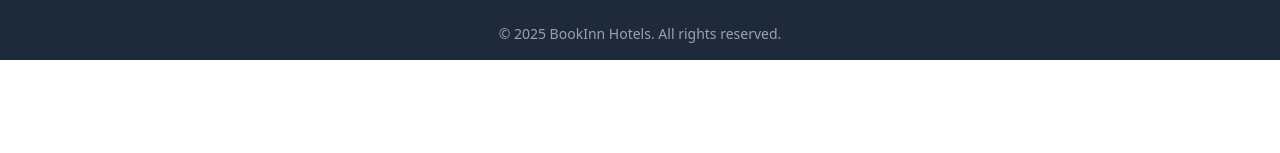
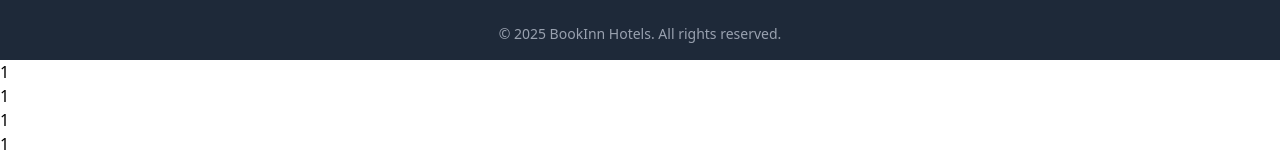
Before and after one commit to ravitharun/Hotel-booking-MERN, a React (Vite) app in the folder Client/Client/: page /Search/Hotel in a window 1280 px wide. Shown: the part 1956-2109 px from the top of the page. Before the commit the page ends 2016 px from the top, so only its background shows below. Built offline with nearby package versions, Linux system fonts and the light colour scheme; no server answers.

Commit message:
added the hoc ui

```diff
--- a/Client/Client/src/App.jsx
+++ b/Client/Client/src/App.jsx
@@ -2,6 +2,7 @@ import React, { useEffect, useState } from "react";
 import Home from "../src/User/Home";
 import AdminHomepage from "./Admin/Pages/AdminHomepage";
 import Cart from "./User/Cart";
+import SearchHotelpage from "./User/SearchHotel";
 function App() {
   const [role, setRole] = useState("");
   useEffect(() => {
@@ -9,7 +10,7 @@ function App() {
     setRole(role);
   }, []);
 
-  return <>{role === "user" ? <Home /> : <AdminHomepage />}<Cart/></>;
+  return <>{role === "user" ? <Home /> : <AdminHomepage />}</>;
 }
 
 export default App;
--- a/Client/Client/src/User/Cart.jsx
+++ b/Client/Client/src/User/Cart.jsx
@@ -157,13 +157,13 @@ return (
   </>
 );
 }
-const EnhancedMySCComponent = Higher(Cart);
+const EnhancedMySCComponent = Higher(Cart,true);
 
 export default function AddCart(){
   return (
     <>
    <EnhancedMySCComponent age="10" loder role='user' />
-     <Footer />
+
 
     </>
   );
--- a/Client/Client/src/User/HIGHERORDER/Higher.jsx
+++ b/Client/Client/src/User/HIGHERORDER/Higher.jsx
@@ -1,6 +1,7 @@
 import React, { useState } from "react";
 import UserLoader from "../Loader/USerLoader";
-function Higher(WrappedComponent) {
+import Footer from "../Footer";
+function Higher(WrappedComponent,withFooter=true) {
   return function EnhancedComponent(props) {
     console.log({...props},'props')
     const [loading, setLoading] = useState(false); // loader state
@@ -9,8 +10,16 @@ function Higher(WrappedComponent) {
       <>
 
         <WrappedComponent {...props} message="Hello from HOC!" />
-        <h3>Adding new fwatures</h3>
-
+       {withFooter && <h3>Adding new fwatures</h3>}
+            {withFooter && <Footer />} {/* 👈 conditional */}
+                      <nav className='d-flex'>
+            <ul>
+              <li>1</li>
+              <li>1</li>
+              <li>1</li>
+              <li>1</li>
+            </ul>
+          </nav>
       </>
     );
   };
--- a/Client/Client/src/User/HotelInfo.jsx
+++ b/Client/Client/src/User/HotelInfo.jsx
@@ -176,6 +176,7 @@ export default function HotelInfo() {
         {/* Left Content */}
         <div className="lg:col-span-2 space-y-6">
           {/* Description & Location */}
+
           <div className="bg-white p-6 rounded-2xl shadow">
             <h2 className="text-2xl font-semibold mb-2">About this a  hotel</h2>
             <p className="text-gray-700">
--- a/Client/Client/src/User/SearchHotel.jsx
+++ b/Client/Client/src/User/SearchHotel.jsx
@@ -21,8 +21,9 @@ import { useLocation, useNavigate } from "react-router-dom";
 import toast from "react-hot-toast";
 import Footer from "./Footer";
 import { email } from "../AUTH/Email";
+import Higher from "./HIGHERORDER/Higher";
 
-export default function SearchHotelPage() {
+ function SearchHotelPage() {
   const [filteredHotels, setFilteredHotels] = useState([]);
   const [active, setActive] = useState("grid"); // list or grid
   const [searchError, setSearcherror] = useState("");
@@ -511,3 +512,11 @@ export default function SearchHotelPage() {
     </>
   );
 }
+const EnhancedMySearch = Higher(SearchHotelPage,false);
+export default function SearchHotelpage(){
+ return (
+    <>
+   <EnhancedMySearch age="10" loder role='user' />
+    </>
+  );
+}
--- a/Client/Client/src/main.jsx
+++ b/Client/Client/src/main.jsx
@@ -14,6 +14,7 @@ import Logout from "./AUTH/Logout";
 import AdminHomepage from "./Admin/Pages/AdminHomepage";
 import BookingsAdming from "./Admin/Pages/BookingsAdming";
 import AdminManageHotel from "./Admin/Pages/AdminManageHotel";
+import SearchHotelpage from "./User/SearchHotel";
 createRoot(document.getElementById("root")).render(
   <Router>
     <Routes>
@@ -24,7 +25,7 @@ createRoot(document.getElementById("root")).render(
       <Route path="/Admin/Bookings" element={<BookingsAdming />} />
       <Route path="/Logout" element={<Logout />} />
       <Route path="/profile" element={<MyProfile />} />
-      <Route path="/Search/Hotel" element={<SearchHotel />} />
+      <Route path="/Search/Hotel" element={<SearchHotelpage />} />
       <Route path="/bookings" element={<MyBookings />} />
       <Route path="/Search/Location" element={<HotelInfo />} />
       <Route path="/Create" element={<Signup />} />
```
